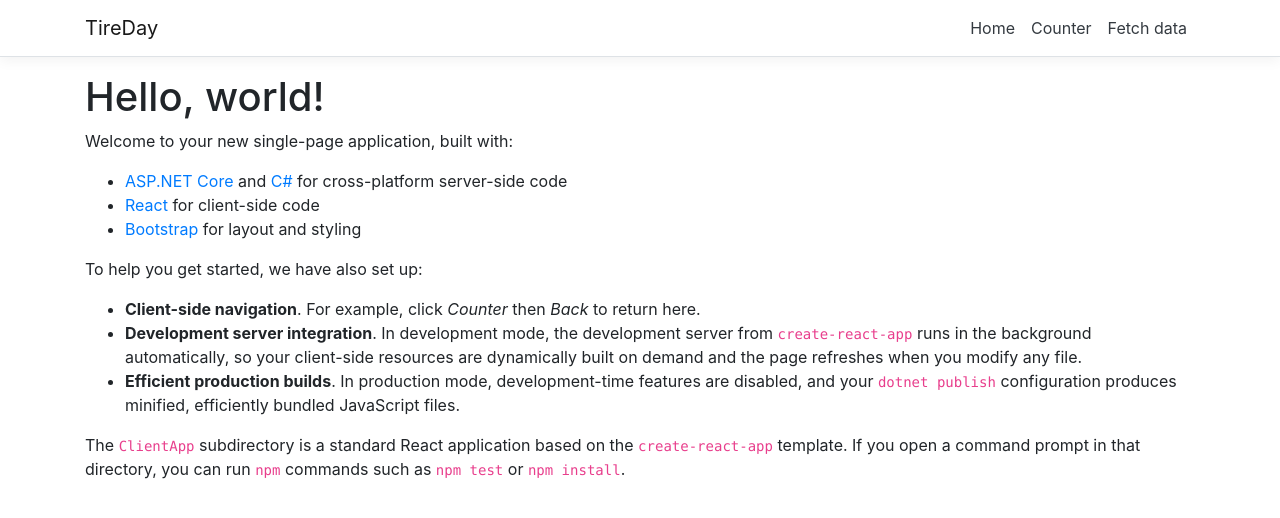
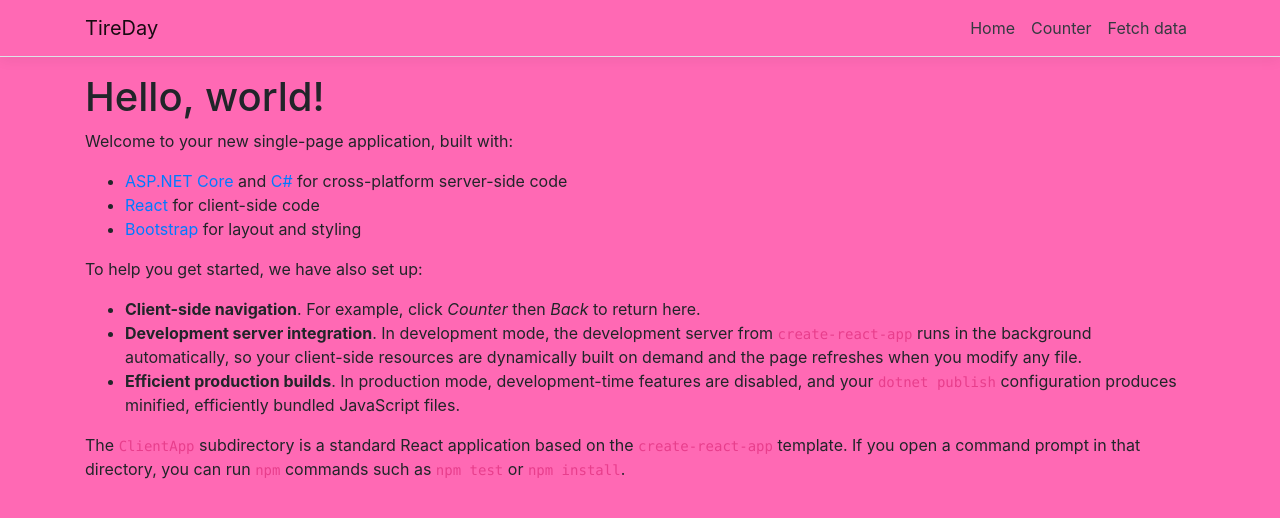
Before and after one commit to jwbacker726/react-template, a React (Create React App) app in the folder ClientApp/: page / in a window 1280 px wide. Shown: the top 518 px of the page. Built offline with nearby package versions, Linux system fonts and the light colour scheme.

Commit message:
Added more shit

```diff
--- a/ClientApp/package.json
+++ b/ClientApp/package.json
@@ -10,6 +10,7 @@
     "@types/react-router": "^4.4.5",
     "bootstrap": "^4.3.1",
     "jquery": "3.3.1",
+    "node-sass": "^4.11.0",
     "react": "^16.0.0",
     "react-dom": "^16.0.0",
     "react-router-bootstrap": "^0.24.4",
--- a/ClientApp/src/components/NavMenu.js
+++ b/ClientApp/src/components/NavMenu.js
@@ -1,7 +1,7 @@
 import React, { Component } from 'react';
 import { Collapse, Container, Navbar, NavbarBrand, NavbarToggler, NavItem, NavLink } from 'reactstrap';
 import { Link } from 'react-router-dom';
-import './NavMenu.css';
+import './NavMenu.scss';
 
 export class NavMenu extends Component {
   static displayName = NavMenu.name;
--- a/ClientApp/src/components/NavMenu.css
+++ b/ClientApp/src/components/NavMenu.scss
@@ -7,6 +7,7 @@ a.navbar-brand {
 html {
   font-size: 14px;
 }
+
 @media (min-width: 768px) {
   html {
     font-size: 16px;
@@ -16,3 +17,7 @@ html {
 .box-shadow {
   box-shadow: 0 .25rem .75rem rgba(0, 0, 0, .05);
 }
+
+body {
+  background-color: hotpink !important;
+}
```
Also changed, not shown: 1 other file (tests, documents, lock files or other folders).
